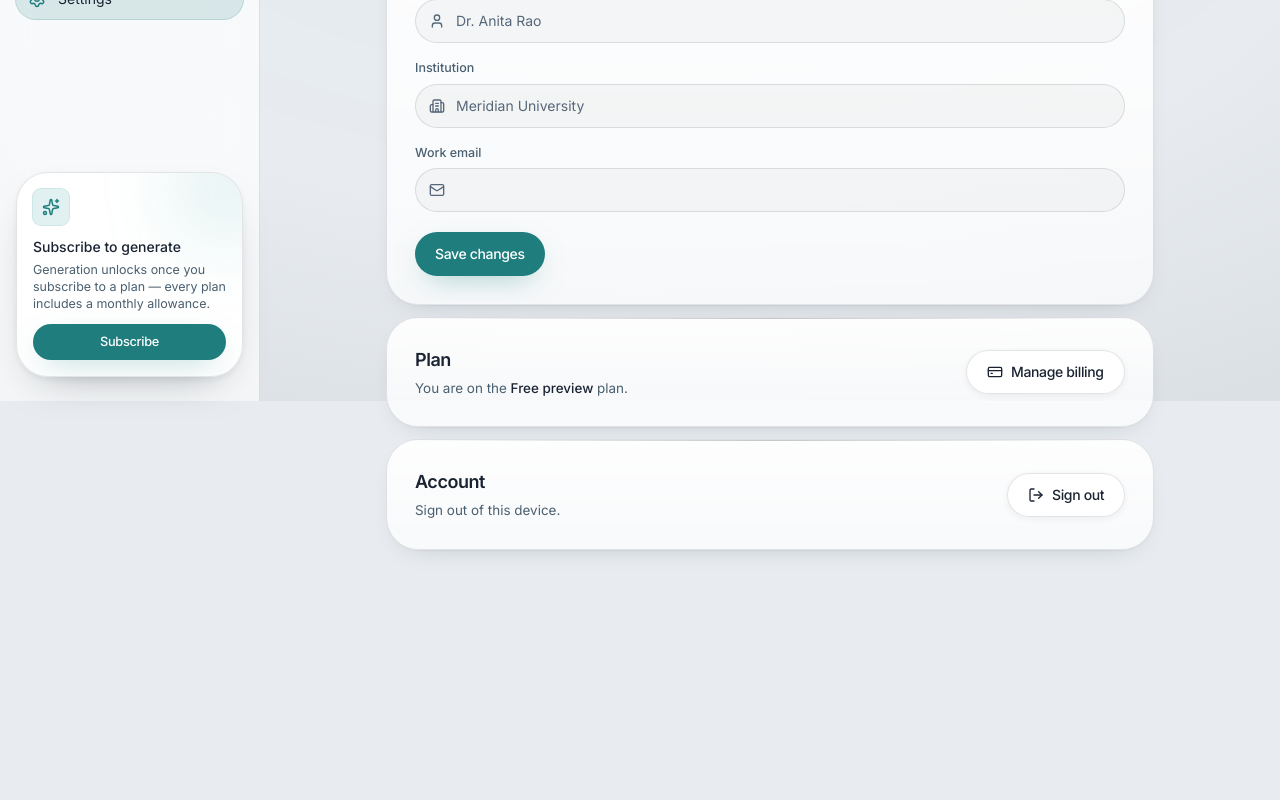
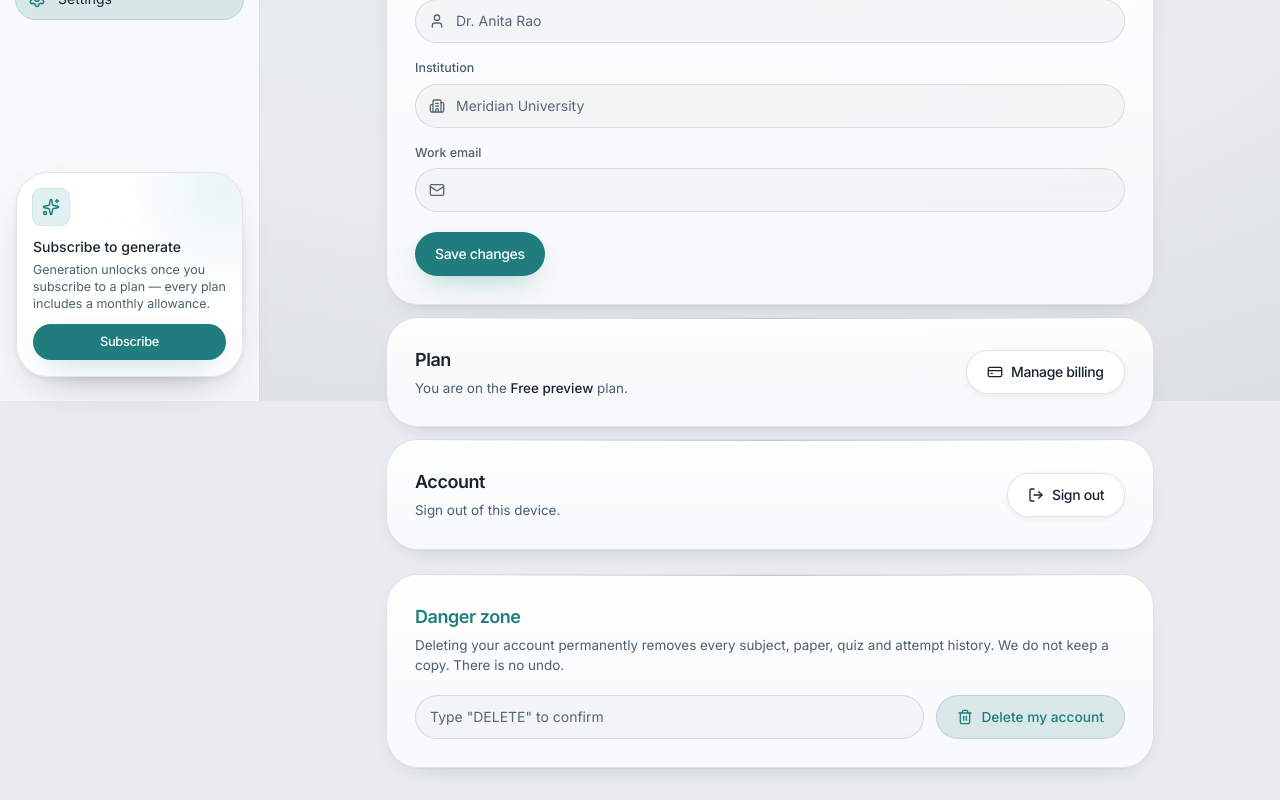
Before and after one commit to aniketk0412/qraftpaper, a Next.js app: page /dashboard/settings in a window 1280 px wide. Shown: the part 399-1199 px from the top of the page. Before the commit the page ends 981 px from the top, so only its background shows below. Built offline with nearby package versions, Linux system fonts and the light colour scheme; no server answers; the database is empty; sample sign-in values are in the browser's storage.

Commit message:
Account deletion with typed DELETE confirmation in settings danger zone

```diff
--- a/app/dashboard/settings/actions.ts
+++ b/app/dashboard/settings/actions.ts
@@ -4,7 +4,7 @@ import { eq } from "drizzle-orm";
 import { revalidatePath } from "next/cache";
 import { redirect } from "next/navigation";
 
-import { auth } from "@/auth";
+import { auth, signOut } from "@/auth";
 import { getDb } from "@/lib/db";
 import { users } from "@/lib/db/schema";
 
@@ -36,3 +36,31 @@ function getString(formData: FormData, key: string) {
   const value = formData.get(key);
   return typeof value === "string" ? value.trim() : "";
 }
+
+/**
+ * Account deletion. Destroys the user row, which cascades through every
+ * FK-linked table (subjects → documents → papers → quizzes, blueprints,
+ * verification tokens; audit logs use `set null` so audit history survives
+ * even after the user is gone). Then signs the now-orphaned session out.
+ *
+ * The form requires the literal string "DELETE" so a stray click doesn't
+ * obliterate everything.
+ */
+export async function deleteAccountAction(formData: FormData) {
+  const session = await auth();
+  if (!session?.user?.id) {
+    redirect("/login");
+  }
+
+  const confirmation = getString(formData, "confirmation");
+  if (confirmation !== "DELETE") {
+    redirect("/dashboard/settings?error=delete-confirm");
+  }
+
+  await getDb().delete(users).where(eq(users.id, session.user.id));
+
+  // Sign out and send them home. The session cookie is invalid the moment
+  // the user row is gone — explicit signOut is friendlier than relying on
+  // next-auth's stale-token handling on the next request.
+  await signOut({ redirectTo: "/" });
+}
--- a/app/dashboard/settings/page.tsx
+++ b/app/dashboard/settings/page.tsx
@@ -1,6 +1,6 @@
 import { redirect } from "next/navigation";
 import { eq } from "drizzle-orm";
-import { Building2, CheckCircle2, CreditCard, LogOut, Mail, User } from "lucide-react";
+import { Building2, CheckCircle2, CreditCard, LogOut, Mail, Trash2, User } from "lucide-react";
 import { auth, signOut } from "@/auth";
 import { AuthField } from "@/components/auth/auth-field";
 import { GlassCard } from "@/components/ui/glass-card";
@@ -10,7 +10,7 @@ import { BackLink } from "@/components/dashboard/back-link";
 import { getDb } from "@/lib/db";
 import { users } from "@/lib/db/schema";
 import { PLANS, type PlanId } from "@/lib/plans";
-import { updateProfileAction } from "./actions";
+import { deleteAccountAction, updateProfileAction } from "./actions";
 
 export const runtime = "nodejs";
 
@@ -146,6 +146,44 @@ export default async function SettingsPage({
           </form>
         </GlassCard>
       </Reveal>
+
+      {/* Danger zone — irreversible operations get a separate visually distinct
+          card and a typed confirmation so a stray click can never wipe a
+          paying user's account. */}
+      <Reveal>
+        <GlassCard className="mt-6 border border-gold/25 p-7">
+          <h2 className="text-lg font-semibold tracking-tight text-gold">
+            Danger zone
+          </h2>
+          <p className="mt-1 text-[0.84rem] text-fg-muted">
+            Deleting your account permanently removes every subject, paper,
+            quiz and attempt history. We do not keep a copy. There is no undo.
+          </p>
+          {error === "delete-confirm" && (
+            <p className="mt-3 rounded-xl border border-gold/30 bg-gold/[0.08] px-4 py-3 text-[0.82rem] text-fg">
+              Type the word DELETE exactly to confirm.
+            </p>
+          )}
+          <form
+            action={deleteAccountAction}
+            className="mt-5 flex flex-col gap-3 sm:flex-row sm:items-center"
+          >
+            <input
+              name="confirmation"
+              required
+              placeholder='Type "DELETE" to confirm'
+              className="h-11 flex-1 rounded-xl border border-line bg-tint/[0.03] px-3.5 text-sm text-fg placeholder:text-fg-subtle transition-all duration-200 focus:border-gold/50 focus:bg-tint/[0.05] focus:outline-none focus:ring-2 focus:ring-gold/20"
+            />
+            <button
+              type="submit"
+              className="inline-flex h-11 items-center justify-center gap-2 rounded-xl border border-gold/45 bg-gold/15 px-5 text-[0.86rem] font-medium text-gold transition-colors hover:bg-gold/25"
+            >
+              <Trash2 className="h-4 w-4" />
+              Delete my account
+            </button>
+          </form>
+        </GlassCard>
+      </Reveal>
     </div>
   );
 }
```
